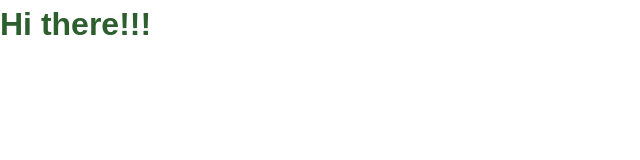
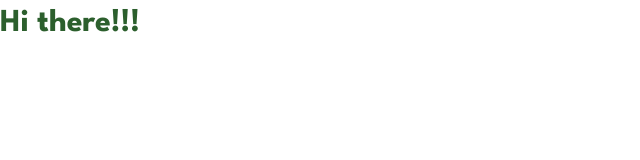
Before and after one commit to coding-chef77/portfolio2, a React (Vite) app: page / in a window 1280 px wide. Shown: the top 160 px of the page, without its empty margins (0-640 px from the left). Built offline with nearby package versions, Linux system fonts and the light colour scheme.

Commit message:
Added font family for the project

```diff
--- a/index.html
+++ b/index.html
@@ -5,6 +5,12 @@
     <link rel="icon" type="image/svg+xml" href="/vite.svg" />
     <meta name="viewport" content="width=device-width, initial-scale=1.0" />
     <title>Heine Günther</title>
+    <link rel="preconnect" href="https://fonts.googleapis.com" />
+    <link rel="preconnect" href="https://fonts.gstatic.com" crossorigin />
+    <link
+      href="https://fonts.googleapis.com/css2?family=League+Spartan:wght@500;700&family=Merriweather:ital@0;1&display=swap"
+      rel="stylesheet"
+    />
   </head>
   <body>
     <div id="root"></div>
--- a/src/index.css
+++ b/src/index.css
@@ -31,7 +31,7 @@
   -webkit-font-smoothing: antialiased;
   background-color: var(--background-color);
   color: var(--primary-text);
-  font-family: "Arial", sans-serif;
+  font-family: "Merriweather", sans-serif;
 }
 
 img,
@@ -58,5 +58,6 @@
 h5,
 h6 {
   overflow-wrap: break-word;
+  font-family: "League Spartan", sans-serif;
   color: var(--verdant-green);
 }
```
